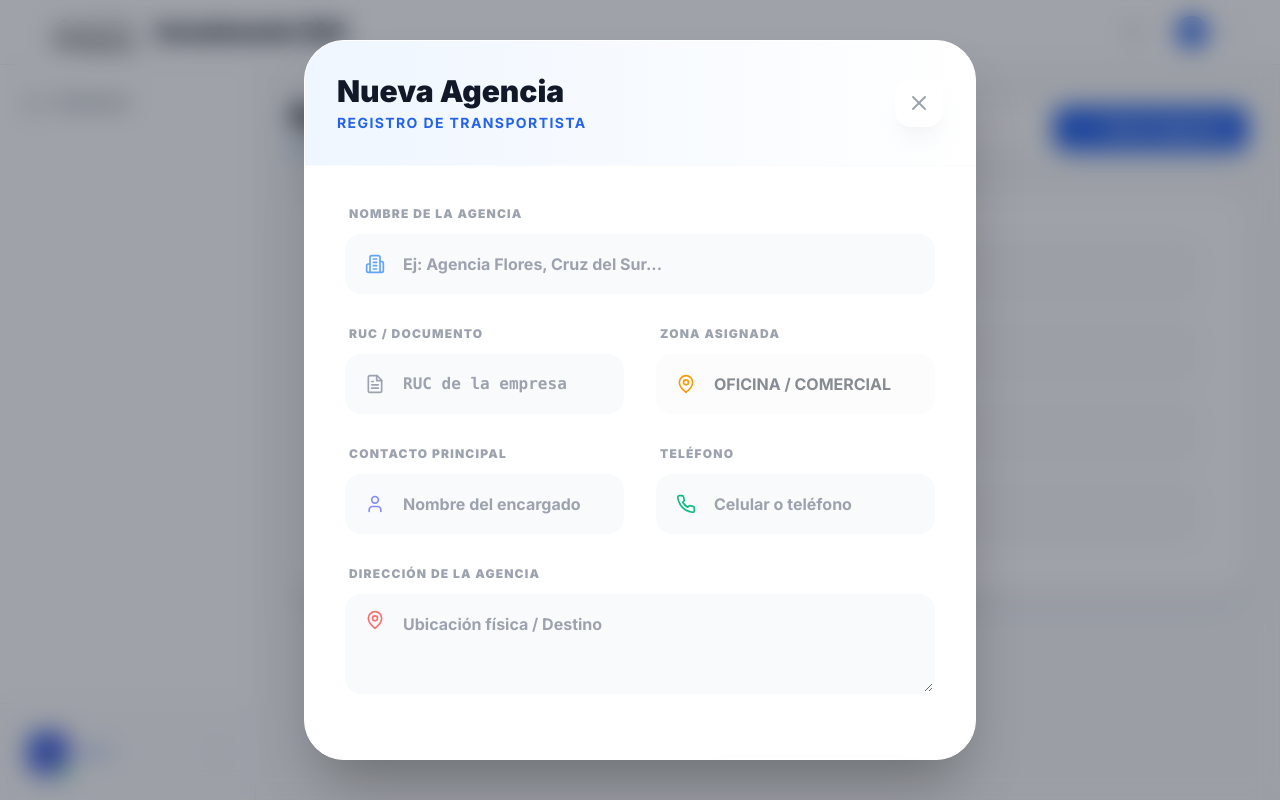
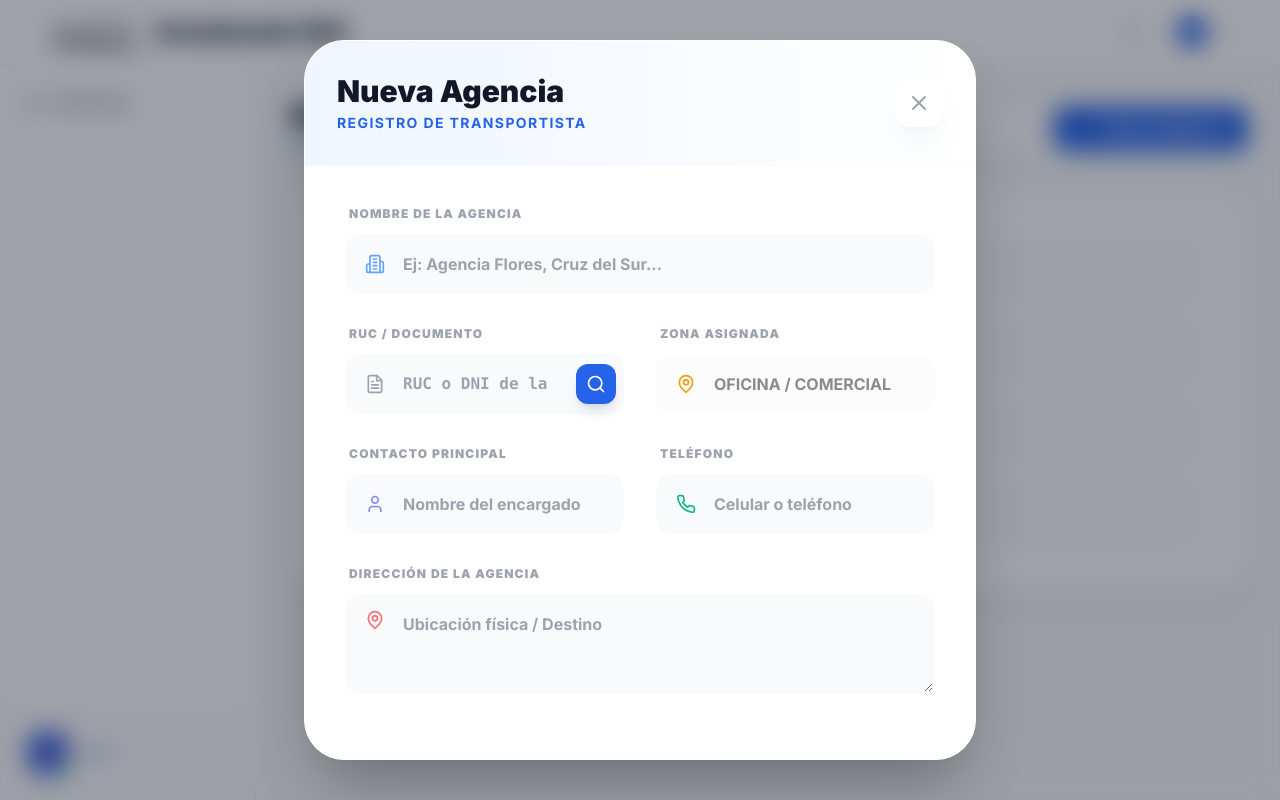
Before and after one commit to investmentsz2026-afk/sistemainvestments, a Next.js app in the folder frontend/: page /commercial/agencies in a window 1280 px wide. Both pictures are taken after a click on the button "Nueva Agencia". Built offline with nearby package versions, Linux system fonts and the light colour scheme.

Commit message:
feat: agregar cabeceras de origen para validacion de apis peru

```diff
--- a/frontend/app/commercial/agencies/page.tsx
+++ b/frontend/app/commercial/agencies/page.tsx
@@ -6,9 +6,10 @@ import { useAuth } from '../../../hooks/useAuth';
 import { agenciesService, Agency } from '../../../services/agencies.service';
 import {
     MapPin, Plus, Search, Edit2, Trash2, X, AlertTriangle, Building2,
-    Phone, CheckCircle, XCircle, Info, FileText, Filter, User
+    Phone, CheckCircle, XCircle, Info, FileText, Filter, User, Loader2
 } from 'lucide-react';
 import { motion, AnimatePresence } from 'framer-motion';
+import api from '../../../lib/axios';
 
 export default function AgenciesPage() {
     const { user } = useAuth();
@@ -29,6 +30,51 @@ export default function AgenciesPage() {
     const [showDeleteModal, setShowDeleteModal] = useState(false);
     const [editingId, setEditingId] = useState<string | null>(null);
     const [deletingId, setDeletingId] = useState<string | null>(null);
+    const [isSearching, setIsSearching] = useState(false);
+
+    const handleLookup = async () => {
+        const docNum = formData.ruc?.trim();
+        if (!docNum || docNum.length < 8) {
+            showToast('Ingresa un número de documento válido (8 o 11 dígitos)', 'error');
+            return;
+        }
+
+        let docType = '';
+        if (docNum.length === 8) {
+            docType = 'DNI';
+        } else if (docNum.length === 11) {
+            docType = 'RUC';
+        } else {
+            showToast('El documento debe tener 8 dígitos (DNI) o 11 dígitos (RUC)', 'error');
+            return;
+        }
+
+        setIsSearching(true);
+        try {
+            const resp = await api.get(`/sales/clients/lookup/${docType}/${docNum}`);
+            if (resp.data.data) {
+                const { name, address } = resp.data.data;
+                setFormData(prev => ({
+                    ...prev,
+                    name: name || prev.name,
+                    address: address || prev.address
+                }));
+                if (resp.data.mockData) {
+                    showToast(resp.data.message, 'error');
+                } else {
+                    showToast('Datos recuperados de SUNAT/RENIEC', 'success');
+                }
+            } else {
+                showToast('No se encontraron datos para este documento', 'error');
+            }
+        } catch (error: any) {
+            console.error('Error in lookup:', error);
+            const msg = error.response?.data?.message || 'Error al consultar el documento';
+            showToast(msg, 'error');
+        } finally {
+            setIsSearching(false);
+        }
+    };
 
     // Form
     const [formData, setFormData] = useState({
@@ -345,8 +391,22 @@ export default function AgenciesPage() {
                                             <div className="absolute inset-y-0 left-0 pl-5 flex items-center pointer-events-none">
                                                 <FileText className="h-5 w-5 text-gray-400 group-focus-within:text-blue-600 transition-colors" />
                                             </div>
-                                            <input type="text" className="w-full pl-14 pr-6 py-4 rounded-2xl bg-gray-50 border-2 border-transparent focus:bg-white focus:border-blue-500 focus:ring-4 focus:ring-blue-100 outline-none transition-all font-mono font-bold"
-                                                placeholder="RUC de la empresa" value={formData.ruc} onChange={e => setFormData({ ...formData, ruc: e.target.value })} />
+                                            <input
+                                                type="text"
+                                                className="w-full pl-14 pr-16 py-4 rounded-2xl bg-gray-50 border-2 border-transparent focus:bg-white focus:border-blue-500 focus:ring-4 focus:ring-blue-100 outline-none transition-all font-mono font-bold"
+                                                placeholder="RUC o DNI de la agencia"
+                                                value={formData.ruc}
+                                                onChange={e => setFormData({ ...formData, ruc: e.target.value })}
+                                            />
+                                            <button
+                                                type="button"
+                                                onClick={handleLookup}
+                                                disabled={isSearching}
+                                                className="absolute right-2 top-1/2 -translate-y-1/2 p-2.5 bg-blue-600 text-white rounded-xl shadow-lg hover:bg-blue-700 transition disabled:opacity-50"
+                                                title="Consultar SUNAT/RENIEC"
+                                            >
+                                                {isSearching ? <Loader2 className="w-5 h-5 animate-spin" /> : <Search className="w-5 h-5" />}
+                                            </button>
                                         </div>
                                     </div>
 
```
Also changed, not shown: 1 other file (tests, documents, lock files or other folders).
